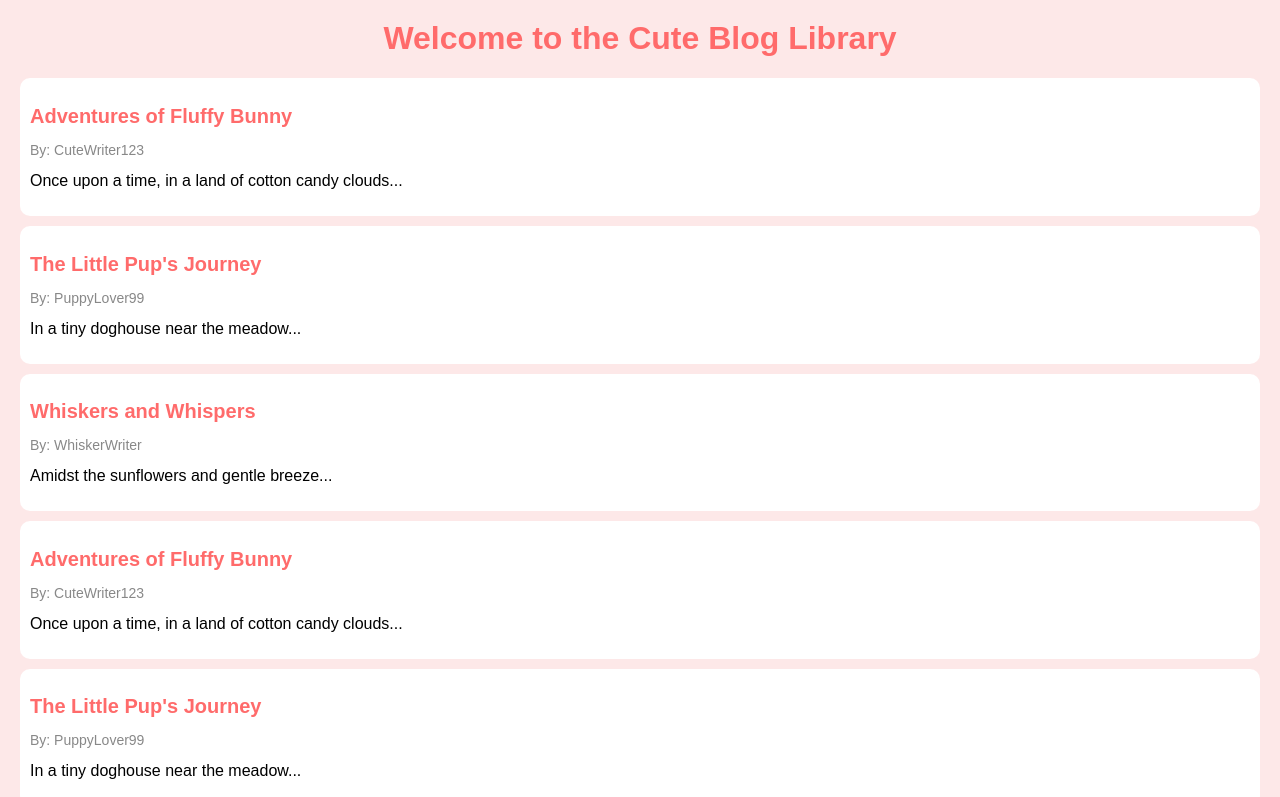
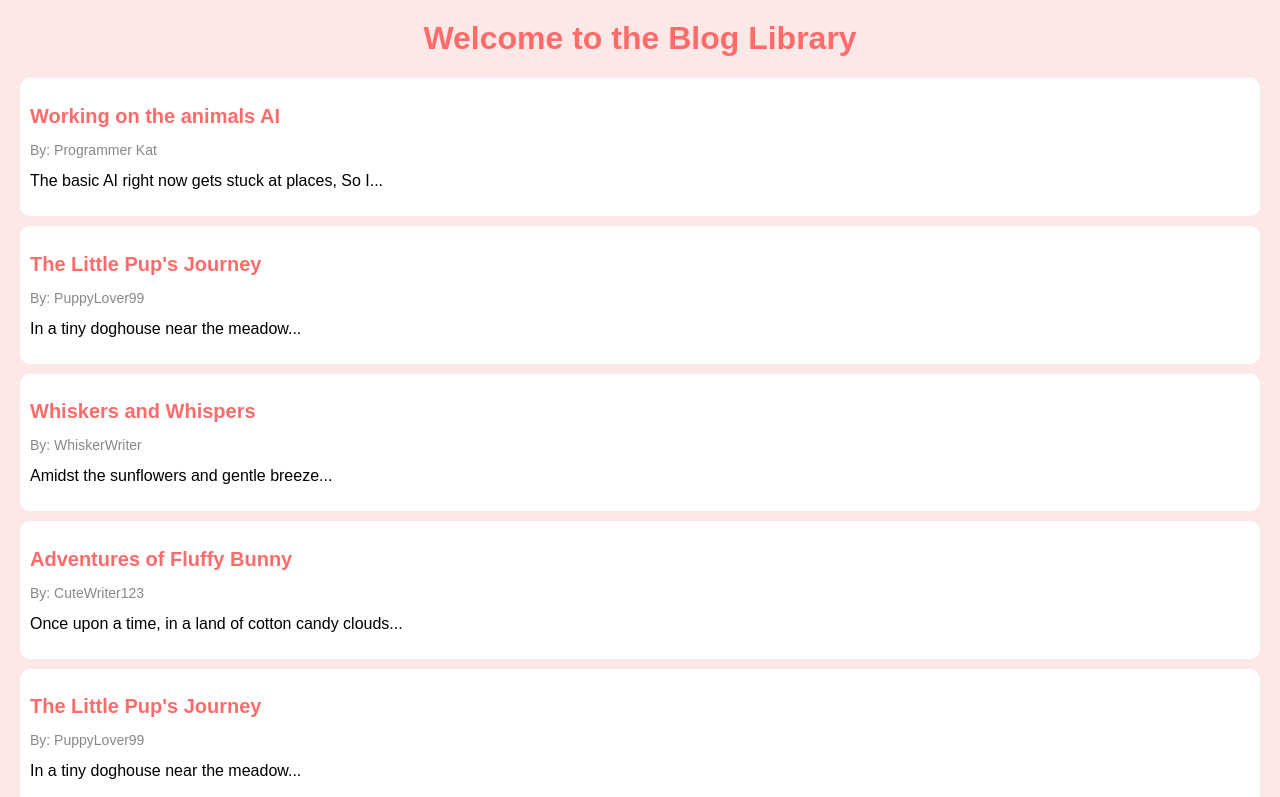
Before and after one commit to StarflyInteractive/blogs, a plain HTML site: page index.html in a window 1280 px wide. Shown: the top 797 px of the page. Drawn offline with Linux system fonts and the light colour scheme.

Commit message:
Update index.html

```diff
--- a/index.html
+++ b/index.html
@@ -58,14 +58,14 @@
   </style>
 </head>
 <body>
-  <h1>Welcome to the Cute Blog Library</h1>
+  <h1>Welcome to the Blog Library</h1>
 
   <ul class="blog-list">
     <li>
       <a href="blog1.html">
-        <h2 class="blog-title">Adventures of Fluffy Bunny</h2>
-        <p class="blog-author">By: CuteWriter123</p>
-        <p class="blog-content">Once upon a time, in a land of cotton candy clouds...</p>
+        <h2 class="blog-title">Working on the animals AI</h2>
+        <p class="blog-author">By: Programmer Kat</p>
+        <p class="blog-content">The basic AI right now gets stuck at places, So I...</p>
       </a>
     </li>
     <li>
```
